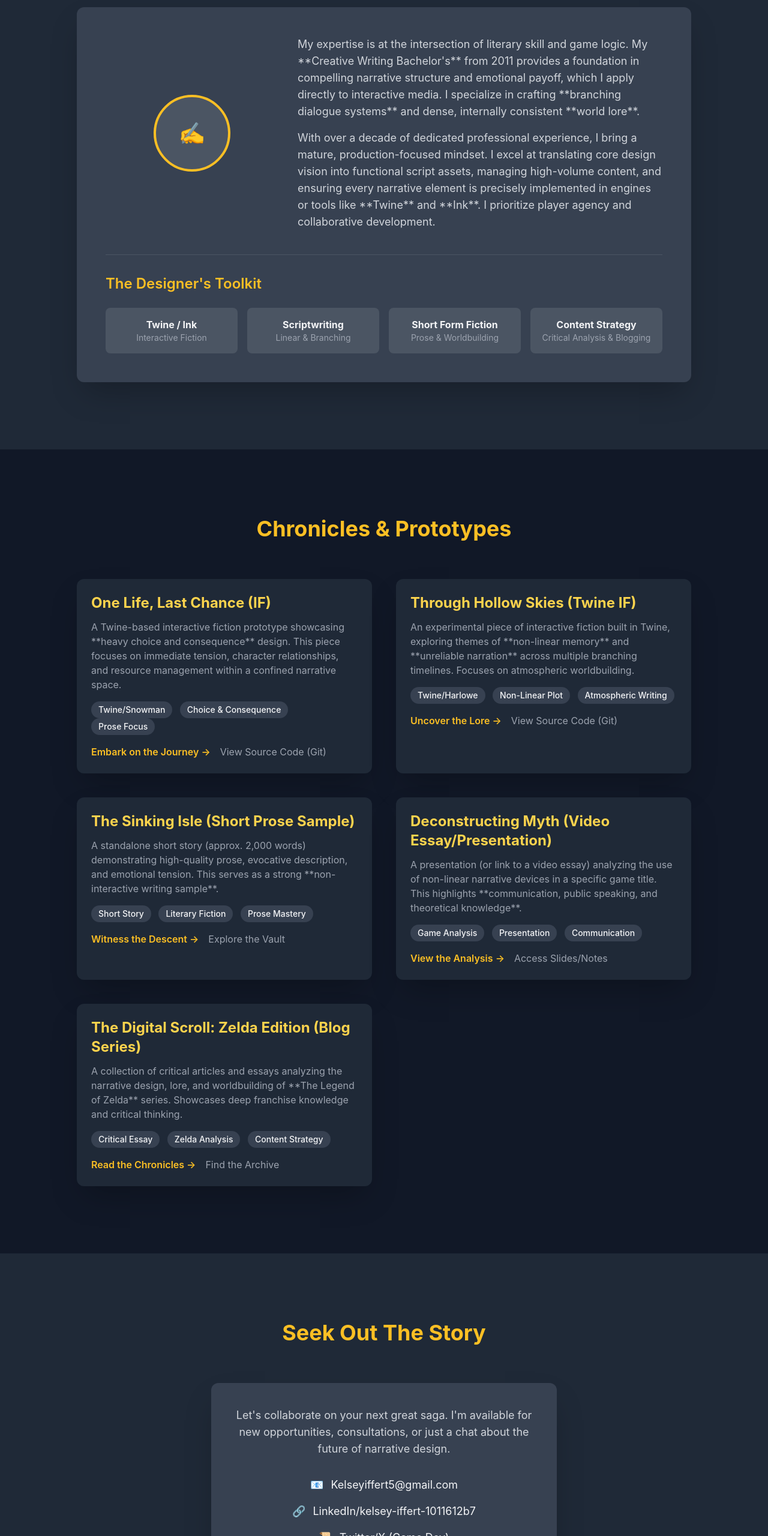
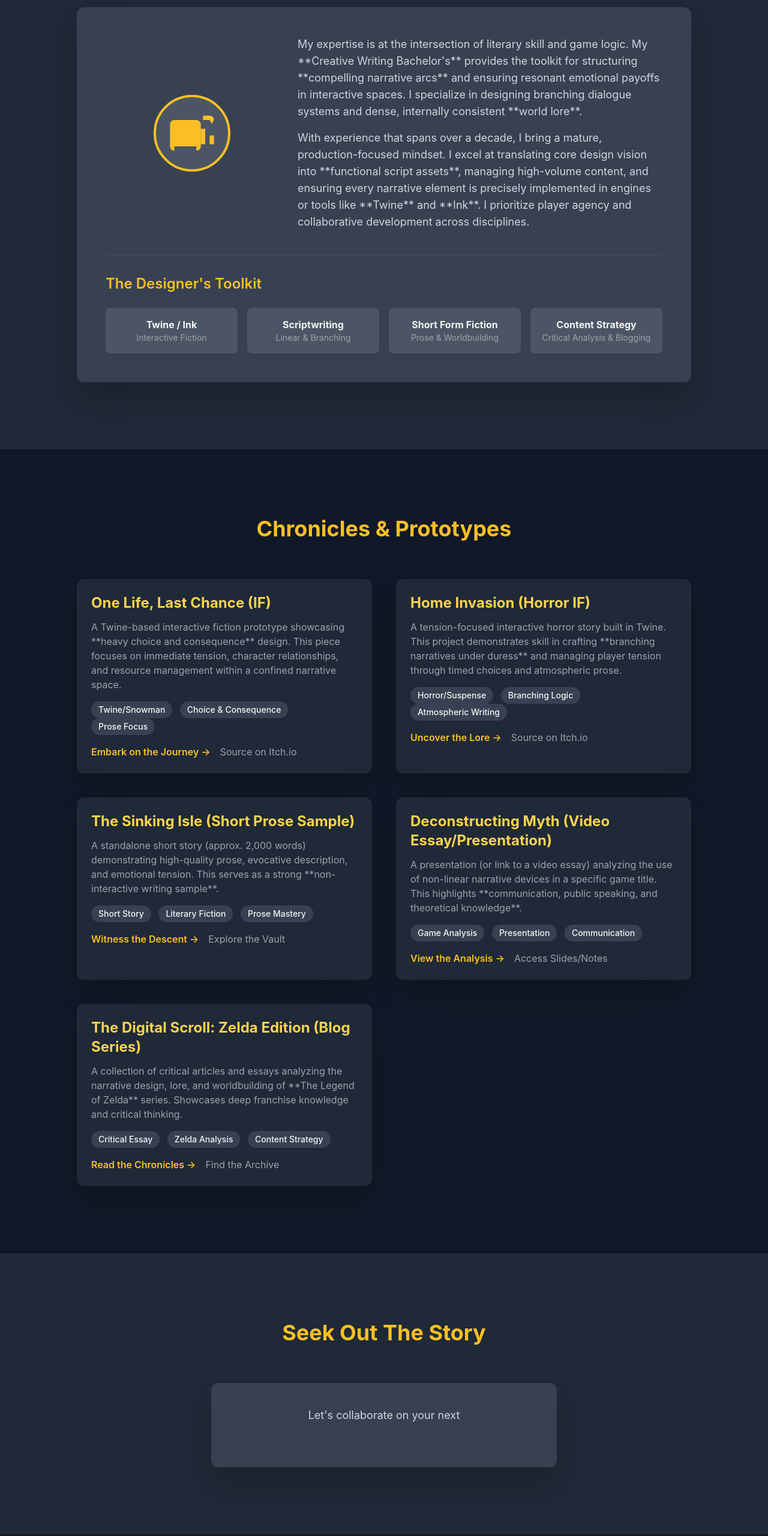
Before and after one commit to KelseyIffert/AutisticPanda, a plain HTML site: page index.html in a window 1280 px wide. Shown: the part 1052-3612 px from the top of the page at 60% size. Drawn offline with nearby package versions, Linux system fonts and the light colour scheme.

Commit message:
Add files via upload

```diff
--- a/index.html
+++ b/index.html
@@ -4,7 +4,6 @@
     <meta charset="UTF-8">
     <meta name="viewport" content="width=device-width, initial-scale=1.0">
     <title>Narrative Design Portfolio | Kelsey Iffert</title>
-    <!-- Load Tailwind CSS -->
     <script src="https://cdn.tailwindcss.com"></script>
     <style>
         /* Setting a default font and background for the whole page */
@@ -27,7 +26,6 @@
 </head>
 <body class="text-gray-100">
 
-    <!-- Header and Navigation -->
     <header class="sticky top-0 z-50 bg-gray-900/90 backdrop-blur-sm shadow-lg">
         <nav class="container mx-auto px-4 py-4 flex justify-between items-center">
             <a href="#" class="text-2xl font-serif font-bold text-amber-400">THE SCRIBE<span class="text-gray-100">/Portfolio</span></a>
@@ -36,7 +34,6 @@
                 <a href="#projects" class="text-gray-300 hover:text-amber-400 transition duration-300">Projects</a>
                 <a href="#contact" class="text-gray-300 hover:text-amber-400 transition duration-300">Contact</a>
             </div>
-            <!-- Simple Mobile Menu Placeholder -->
             <button class="md:hidden text-gray-300 hover:text-amber-400 focus:outline-none">
                 <svg xmlns="http://www.w3.org/2000/svg" class="h-6 w-6" fill="none" viewBox="0 0 24 24" stroke="currentColor">
                     <path stroke-linecap="round" stroke-linejoin="round" stroke-width="2" d="M4 6h16M4 12h16M4 18h16" />
@@ -45,7 +42,6 @@
         </nav>
     </header>
 
-    <!-- Hero Section -->
     <section id="hero" class="py-24 md:py-32 flex items-center min-h-screen bg-gray-900">
         <div class="container mx-auto px-4 text-center">
             <div class="max-w-4xl mx-auto">
@@ -60,7 +56,6 @@
                     <a href="#projects" class="inline-block px-8 py-3 bg-amber-600 text-white font-semibold rounded-lg shadow-lg hover:bg-amber-700 transition duration-300 transform hover:scale-105">
                         Explore My Stories
                     </a>
-                    <!-- Added Resume/CV Download CTA -->
                     <a href="https://your-resume-link.pdf" class="inline-block px-8 py-3 bg-amber-800 text-white font-semibold rounded-lg shadow-lg hover:bg-amber-900 transition duration-300 transform hover:scale-105">
                         Download CV/Resume
                     </a>
@@ -72,28 +67,30 @@
         </div>
     </section>
 
-    <!-- About Me Section / Lore Section -->
     <section id="about" class="py-20 md:py-28 bg-gray-800">
         <div class="container mx-auto px-4">
             <h2 class="text-4xl font-bold text-center mb-12 text-amber-400">The Lore Keeper</h2>
             <div class="max-w-5xl mx-auto bg-gray-700 p-8 md:p-12 rounded-xl shadow-2xl">
                 <div class="grid md:grid-cols-3 gap-8 items-center">
-                    <!-- Icon Placeholder -->
                     <div class="flex justify-center md:col-span-1">
-                        <div class="w-32 h-32 bg-gray-600 rounded-full flex items-center justify-center text-4xl text-gray-400 border-4 border-amber-400">
-                            ✍️
+                        <div class="w-32 h-32 bg-gray-600 rounded-full flex items-center justify-center text-4xl text-gray-400 border-4 border-amber-400 p-4">
+                            <svg xmlns="http://www.w3.org/2000/svg" class="h-full w-full text-amber-400" viewBox="0 0 24 24" fill="currentColor">
+                                <path d="M14 6H4a2 2 0 0 0-2 2v10a2 2 0 0 0 2 2h10a2 2 0 0 0 2-2V8a2 2 0 0 0-2-2zM4 20v-2h10v2H4zM22 6c0-1.1-.9-2-2-2h-3v2h3l1 1.732 1-1.732V6z"/>
+                                <path d="M22 17h-2v-4h2v4z"/>
+                                <path d="M18 10h-2v7h2v-7z"/>
+                                <path d="M6 10h-2v7h2v-7z"/>
+                            </svg>
                         </div>
                     </div>
                     <div class="md:col-span-2 text-lg text-gray-300">
                         <p class="mb-4">
-                            My expertise is at the intersection of literary skill and game logic. My **Creative Writing Bachelor's** from 2011 provides a foundation in compelling narrative structure and emotional payoff, which I apply directly to interactive media. I specialize in crafting **branching dialogue systems** and dense, internally consistent **world lore**.
+                            My expertise is at the intersection of literary skill and game logic. My **Creative Writing Bachelor's** provides the toolkit for structuring **compelling narrative arcs** and ensuring resonant emotional payoffs in interactive spaces. I specialize in designing branching dialogue systems and dense, internally consistent **world lore**.
                         </p>
                         <p>
-                            With over a decade of dedicated professional experience, I bring a mature, production-focused mindset. I excel at translating core design vision into functional script assets, managing high-volume content, and ensuring every narrative element is precisely implemented in engines or tools like **Twine** and **Ink**. I prioritize player agency and collaborative development.
+                            With experience that spans over a decade, I bring a mature, production-focused mindset. I excel at translating core design vision into **functional script assets**, managing high-volume content, and ensuring every narrative element is precisely implemented in engines or tools like **Twine** and **Ink**. I prioritize player agency and collaborative development across disciplines.
                         </p>
                     </div>
                 </div>
-                <!-- Narrative Skills / Toolkit Grid -->
                 <div class="mt-10 pt-8 border-t border-gray-600">
                     <h3 class="text-2xl font-semibold mb-6 text-amber-400">The Designer's Toolkit</h3>
                     <div class="grid grid-cols-2 sm:grid-cols-4 gap-4 text-center">
@@ -119,15 +116,12 @@
         </div>
     </section>
 
-    <!-- Projects Section -->
     <section id="projects" class="py-20 md:py-28 bg-gray-900">
         <div class="container mx-auto px-4">
             <h2 class="text-4xl font-bold text-center mb-16 text-amber-400">Chronicles & Prototypes</h2>
 
-            <!-- Grid adjusted for 5 items, still 2 columns on large screens -->
             <div class="grid md:grid-cols-2 lg:grid-cols-2 gap-10 max-w-5xl mx-auto">
 
-                <!-- Project Card 1: TWINE PROJECT 1: One Life, Last Chance (Existing) -->
                 <div class="bg-gray-800 rounded-xl overflow-hidden shadow-2xl transition duration-500 hover:shadow-amber-500/50 transform hover:-translate-y-1">
                     <div class="p-6">
                         <h3 class="text-2xl font-bold mb-3 text-amber-300">One Life, Last Chance (IF)</h3>
@@ -140,32 +134,30 @@
                             <span class="inline-block bg-gray-700 text-sm font-medium px-3 py-1 rounded-full">Prose Focus</span>
                         </div>
                         <div class="flex space-x-4">
-                            <a href="./One%20Life_%20Last%20Chance.html" target="_blank" class="text-amber-400 hover:text-amber-300 font-semibold transition duration-300">Embark on the Journey →</a>
-                            <a href="https://github.com/kelseyiffert/onelifelastchance" target="_blank" class="text-gray-400 hover:text-white transition duration-300">View Source Code (Git)</a>
+                            <a href="https://kiffert2190.itch.io/one-life-last-chance" target="_blank" class="text-amber-400 hover:text-amber-300 font-semibold transition duration-300">Embark on the Journey →</a>
+                            <a href="https://github.com/kelseyiffert/onelifelastchance" target="_blank" class="text-gray-400 hover:text-white transition duration-300">Source on Itch.io</a>
                         </div>
                     </div>
                 </div>
 
-                <!-- Project Card 2: TWINE PROJECT 2: Through Hollow Skies (Existing) -->
                 <div class="bg-gray-800 rounded-xl overflow-hidden shadow-2xl transition duration-500 hover:shadow-amber-500/50 transform hover:-translate-y-1">
                     <div class="p-6">
-                        <h3 class="text-2xl font-bold mb-3 text-amber-300">Through Hollow Skies (Twine IF)</h3>
+                        <h3 class="text-2xl font-bold mb-3 text-amber-300">Home Invasion (Horror IF)</h3>
                         <p class="text-gray-400 mb-4">
-                            An experimental piece of interactive fiction built in Twine, exploring themes of **non-linear memory** and **unreliable narration** across multiple branching timelines. Focuses on atmospheric worldbuilding.
+                            A tension-focused interactive horror story built in Twine. This project demonstrates skill in crafting **branching narratives under duress** and managing player tension through timed choices and atmospheric prose.
                         </p>
                         <div class="mb-4">
-                            <span class="inline-block bg-gray-700 text-sm font-medium px-3 py-1 rounded-full mr-2">Twine/Harlowe</span>
-                            <span class="inline-block bg-gray-700 text-sm font-medium px-3 py-1 rounded-full mr-2">Non-Linear Plot</span>
+                            <span class="inline-block bg-gray-700 text-sm font-medium px-3 py-1 rounded-full mr-2">Horror/Suspense</span>
+                            <span class="inline-block bg-gray-700 text-sm font-medium px-3 py-1 rounded-full mr-2">Branching Logic</span>
                             <span class="inline-block bg-gray-700 text-sm font-medium px-3 py-1 rounded-full">Atmospheric Writing</span>
                         </div>
                         <div class="flex space-x-4">
-                            <a href="./Through%20Hollow%20Skies.html" target="_blank" class="text-amber-400 hover:text-amber-300 font-semibold transition duration-300">Uncover the Lore →</a>
-                            <a href="https://github.com/kelseyiffert/hollowskies" target="_blank" class="text-gray-400 hover:text-white transition duration-300">View Source Code (Git)</a>
+                            <a href="https://kiffert2190.itch.io/home-invasion" target="_blank" class="text-amber-400 hover:text-amber-300 font-semibold transition duration-300">Uncover the Lore →</a>
+                            <a href="https://github.com/kelseyiffert/home-invasion-source" target="_blank" class="text-gray-400 hover:text-white transition duration-300">Source on Itch.io</a>
                         </div>
                     </div>
                 </div>
 
-                <!-- Project Card 3 (Prose Writing Sample) -->
                 <div class="bg-gray-800 rounded-xl overflow-hidden shadow-2xl transition duration-500 hover:shadow-amber-500/50 transform hover:-translate-y-1">
                     <div class="p-6">
                         <h3 class="text-2xl font-bold mb-3 text-amber-300">The Sinking Isle (Short Prose Sample)</h3>
@@ -178,13 +170,12 @@
                             <span class="inline-block bg-gray-700 text-sm font-medium px-3 py-1 rounded-full">Prose Mastery</span>
                         </div>
                         <div class="flex space-x-4">
-                            <a href="https://your-short-story-link.pdf" class="text-amber-400 hover:text-amber-300 font-semibold transition duration-300">Witness the Descent →</a>
+                            <a href="https://your-prose-sample-link.pdf" class="text-amber-400 hover:text-amber-300 font-semibold transition duration-300">Witness the Descent →</a>
                             <a href="https://portfolio.kelseyiffert.com/prose-vault" target="_blank" class="text-gray-400 hover:text-white transition duration-300">Explore the Vault</a>
                         </div>
                     </div>
                 </div>
 
-                <!-- Project Card 4 (Video Essay/Presentation) -->
                 <div class="bg-gray-800 rounded-xl overflow-hidden shadow-2xl transition duration-500 hover:shadow-amber-500/50 transform hover:-translate-y-1">
                     <div class="p-6">
                         <h3 class="text-2xl font-bold mb-3 text-amber-300">Deconstructing Myth (Video Essay/Presentation)</h3>
@@ -203,7 +194,6 @@
                     </div>
                 </div>
 
-                <!-- Project Card 5: Blog/Critical Articles (Existing - Zelda) -->
                 <div class="bg-gray-800 rounded-xl overflow-hidden shadow-2xl transition duration-500 hover:shadow-amber-500/50 transform hover:-translate-y-1">
                     <div class="p-6">
                         <h3 class="text-2xl font-bold mb-3 text-amber-300">The Digital Scroll: Zelda Edition (Blog Series)</h3>
@@ -226,39 +216,10 @@
         </div>
     </section>
 
-    <!-- Contact Section / The Call -->
     <section id="contact" class="py-20 md:py-28 bg-gray-800">
         <div class="container mx-auto px-4">
             <h2 class="text-4xl font-bold text-center mb-16 text-amber-400">Seek Out The Story</h2>
 
             <div class="max-w-xl mx-auto bg-gray-700 p-8 md:p-10 rounded-xl shadow-2xl">
                 <p class="text-lg text-gray-300 text-center mb-8">
-                    Let's collaborate on your next great saga. I'm available for new opportunities, consultations, or just a chat about the future of narrative design.
-                </p>
-
-                <!-- Simple Contact Details -->
-                <div class="space-y-4 text-center">
-                    <p class="flex items-center justify-center text-lg">
-                        <span class="text-amber-400 mr-3">📧</span> <a href="mailto:Kelseyiffert5@gmail.com" class="hover:text-amber-400 transition">Kelseyiffert5@gmail.com</a>
-                    </p>
-                    <p class="flex items-center justify-center text-lg">
-                        <span class="text-amber-400 mr-3">🔗</span> <a href="https://www.linkedin.com/in/kelsey-iffert-1011612b7/" target="_blank" class="hover:text-amber-400 transition">LinkedIn/kelsey-iffert-1011612b7</a>
-                    </p>
-                    <p class="flex items-center justify-center text-lg">
-                        <span class="text-amber-400 mr-3">📜</span> <a href="https://twitter.com/yourusername" target="_blank" class="hover:text-amber-400 transition">Twitter/X (Game Dev)</a>
-                    </p>
-                </div>
-
-            </div>
-        </div>
-    </section>
-
-    <!-- Footer -->
-    <footer class="bg-gray-900 border-t border-gray-700">
-        <div class="container mx-auto px-4 py-6 text-center text-gray-400 text-sm">
-            &copy; 2025 Kelsey Iffert. The story continues...
-        </div>
-    </footer>
-
-</body>
-</html>
+                    Let's collaborate on your next
```
